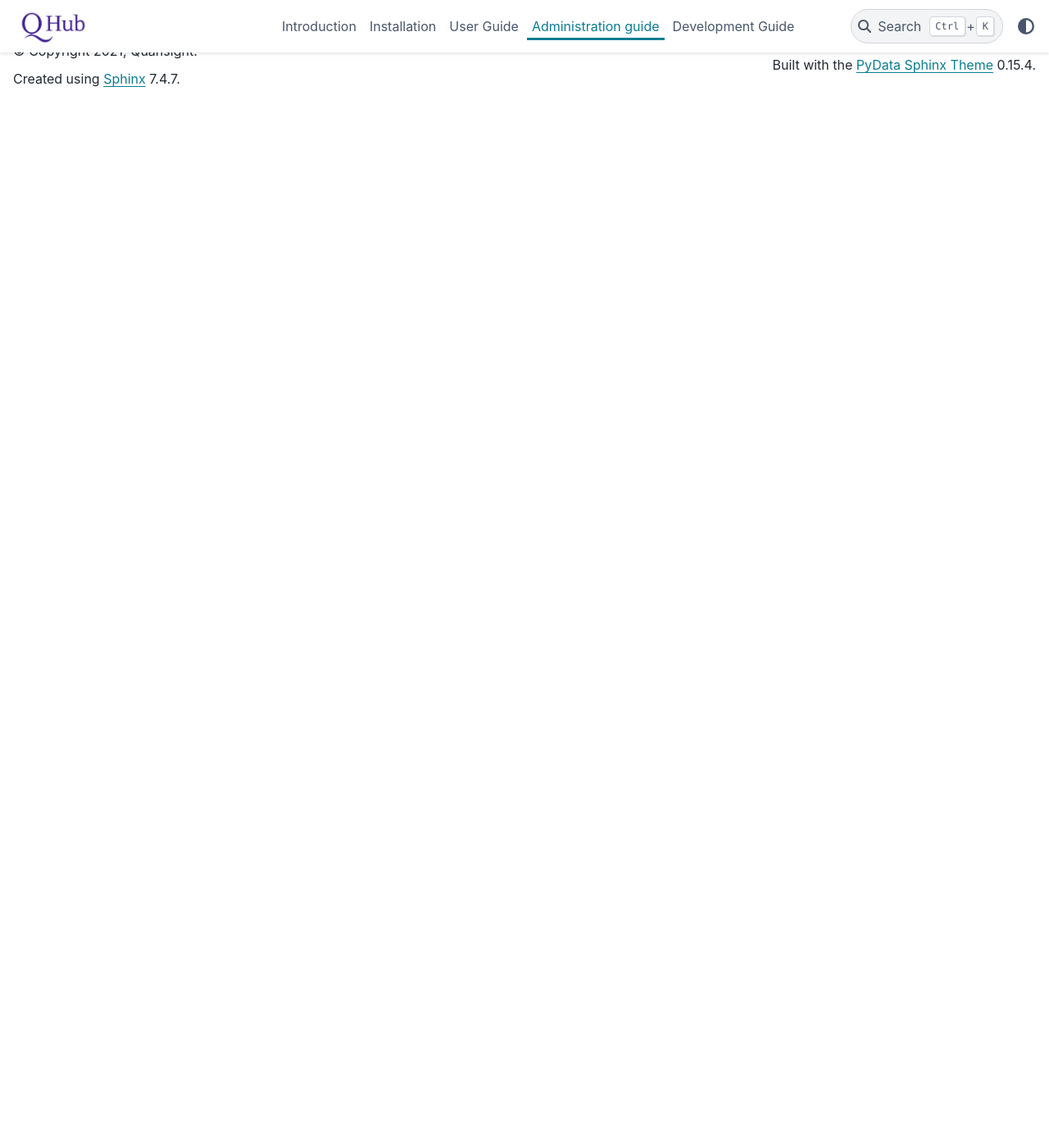
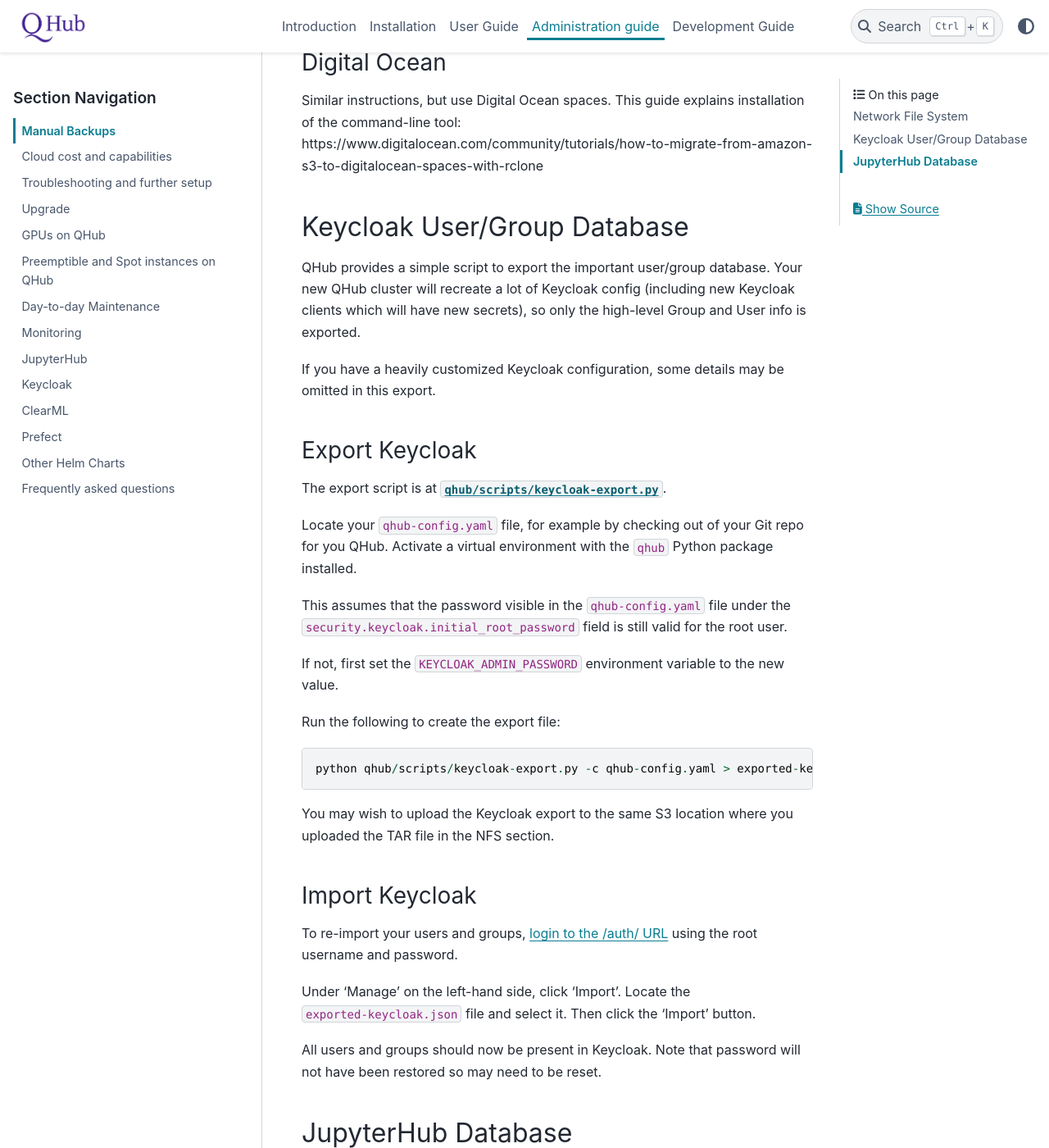
Before and after one commit to beartell/anymlops, a Sphinx documentation site: the page built from docs/source/admin_guide/backup.md, in a window 1280 px wide and 1400 px high, scrolled down 4242 px. Shown: the whole window at 82% size. Built offline with Sphinx 7.4.7 and the PyData theme 0.15.4, drawn with Linux system fonts in a browser that asks for light colours; before the commit the page ends 4368 px from its top, so only the background shows below that; some of the changed text lies outside the part shown.

Commit message:
Anymlops v1.0

````diff
--- a/docs/source/admin_guide/backup.md
+++ b/docs/source/admin_guide/backup.md
@@ -1,19 +1,31 @@
-# Manual backups
+# Manual Backups
 
-Manual backups requires amount to:
+Your cloud provider may have native ways to backup your Kubernetes cluster and volumes.
+
+This guide describes how you would manually obtain the data you need to repopulate your QHub if your cluster is lost and you wish to start it up again from the `qhub-config.yaml` file.
+
+There are three main locations that you need to backup:
+
+1. The Network File System (NFS) volume where all JupyterLab workspace files are stored
+2. The Keycloak user/group database
+3. The JupyterHub database (for Dashboard configuration)
+
+## Network File System
+
+This amounts to:
 
 - Tarballing the /home directory
 - Saving to block storage [s3, google cloud storage, etc]
 - Downloading and untaring to new cluster
 
-This specific guide shows how to do this on a cluster on AWS.
+This specific guide shows how to do this on an AWS cluster and upload to AWS S3.
 
-## Pre-requisites
+### Pre-requisites
 
 - [Install kubectl](<https://kubernetes.io/docs/tasks/tools/>)
 - [Install AWS command-line tool](<https://docs.aws.amazon.com/cli/latest/userguide/install-cliv2.html>)
 
-## Kubectl configuration
+### Kubectl configuration
 
 To setup kubectl, obtain the name of the cluster. If the user knows the deployment region of the current cluster, this is straightforward:
 
@@ -27,7 +39,7 @@
 aws eks update-kubeconfig  --region us-west-2 --name <relevant-name>
 ```
 
-## Pod deployment
+### Pod deployment
 
 With kubectl configured, the user now needs to deploy the pod that allows the user to access the cluster files. First save the follow pod specification to a file named `pod.yaml`
 
@@ -41,7 +53,7 @@
   volumes:
     - name: volume-to-debug-ubuntu
       persistentVolumeClaim:
-        claimName: "<mount-share-drive>"
+        claimName: "nfs-mount-dev-share"
   containers:
     - name: debugger
       image: ubuntu
@@ -67,7 +77,7 @@
 
 Again replacing the `dev` namespace as needed.
 
-## Installations
+### Installations
 
 The user must install several `apt` packages, as the pod spun up is a basic pod. The following commands installs them:
 
@@ -77,7 +87,7 @@
 apt install unzip -y
 ```
 
-Because the user is on AWS, the AWS command-line tool is also installed.:
+Because the user is on AWS, the AWS command-line tool is also installed:
 
 ```shell
 curl "https://awscli.amazonaws.com/awscli-exe-linux-x86_64.zip" -o "awscliv2.zip"
@@ -86,9 +96,9 @@
 aws configure
 ```
 
-The last command from preceding prompts for your AWS public/private key, and default region. Past each of these and press enter. To ignore and skip the output, press enter.
+The last line in the command above prompts for your AWS public/private key and default region. Paste each of these and press enter. To ignore and skip the output, press enter.
 
-## Backups
+### Backups
 
 To backup the file system, run:
 
@@ -99,7 +109,7 @@
 
 The preferred naming scheme includes a year-month-day, example `2021-04-23<sub>home</sub><sub>backup.tar</sub>`. The user can utilize multi-backups through this step. This step takes several minutes depending on the size of the home directories.
 
-## Upload to block storage
+### Upload to block storage
 
 Once this is complete, the user uploads the tar file to S3 using the AWS command-line tool:
 
@@ -135,7 +145,7 @@
 
 The file permissions for the default tar is same as the original files.
 
-## Google cloud provider
+### Google cloud provider
 
 To use the Google Cloud provider, install [gsutil](https://cloud.google.com/storage/docs/gsutil_install). The instructions are same as the preceding steps. Additionally, use these commands for copy/download of the backup:
 
@@ -147,7 +157,64 @@
 gsutil cp gs://<your_bucket_name>/backups/2021-04-23.tar .
 ```
 
-## Digital Ocean
+### Digital Ocean
 
 Similar instructions, but use Digital Ocean spaces. This guide explains installation of the command-line tool:
 https://www.digitalocean.com/community/tutorials/how-to-migrate-from-amazon-s3-to-digitalocean-spaces-with-rclone
+
+## Keycloak User/Group Database
+
+QHub provides a simple script to export the important user/group database. Your new QHub cluster will recreate a lot of Keycloak config (including new Keycloak clients which will have new secrets), so only the high-level Group and User info is exported.
+
+If you have a heavily customized Keycloak configuration, some details may be omitted in this export.
+
+### Export Keycloak
+
+The export script is at [`qhub/scripts/keycloak-export.py`](https://github.com/Quansight/qhub/blob/main/scripts/keycloak-export.py).
+
+Locate your `qhub-config.yaml` file, for example by checking out of your Git repo for you QHub. Activate a virtual environment with the `qhub` Python package installed.
+
+This assumes that the password visible in the `qhub-config.yaml` file under the `security.keycloak.initial_root_password` field is still valid for the root user.
+
+If not, first set the `KEYCLOAK_ADMIN_PASSWORD` environment variable to the new value.
+
+Run the following to create the export file:
+
+```
+python qhub/scripts/keycloak-export.py -c qhub-config.yaml > exported-keycloak.json
+```
+
+You may wish to upload the Keycloak export to the same S3 location where you uploaded the TAR file in the NFS section.
+
+### Import Keycloak
+
+To re-import your users and groups, [login to the /auth/ URL](../installation/login.md) using the root username and password.
+
+Under 'Manage' on the left-hand side, click 'Import'. Locate the `exported-keycloak.json` file and select it. Then click the 'Import' button.
+
+All users and groups should now be present in Keycloak. Note that password will not have been restored so may need to be reset.
+
+## JupyterHub Database
+
+The JupyterHub database will mostly be recreated when you start a new cluster anyway, but should be backed up to save Dashboard configurations.
+
+You can do something very similar to the NFS backup, above - this time you need to back up a file on the PersistentVolume `hub-db-dir`. First, you might think you can just make a new `pod.yaml` file, this time specifying `claimName: "hub-db-dir"` instead of `claimName: "nfs-mount-dev-share"`. However, `hub-db-dir` is 'Read Write Once' - the 'Once' meaning it can only be mounted to one pod at a time, but the JupyterHub pod will already have this mounted!
+
+So instead of mounting to a new 'debugger pod' we have to access the JupyterHub pod directly and see what we can do from there.
+
+Look up the JupyterHub pod:
+```
+kubectl get pods -n dev
+```
+
+It will be something like `hub-765c9488d6-8z4nj`.
+
+Get a shell into that pod:
+
+```
+kubectl exec -n dev --stdin --tty hub-765c9488d6-8z4nj -- /bin/bash
+```
+
+There is no need to TAR anything up since the only file required to be backed up is `/srv/jupyterhub/jupyterhub.sqlite`.
+
+So we just need to upload the file to S3. You might want to install the AWS CLI tool as we did before, but unfortunately the Hub container is quite locked down and it isn't straightforward to install that... You might need to upload to S3 using curl directly as [explained in this article](https://www.gyanblog.com/aws/how-upload-aws-s3-curl/).
````
Also changed, not shown: other parts of docs/source/admin_guide/backup.md (+3 -5 lines), 2 other files.
